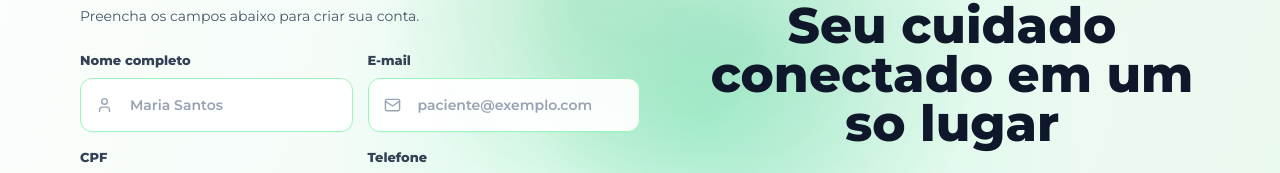
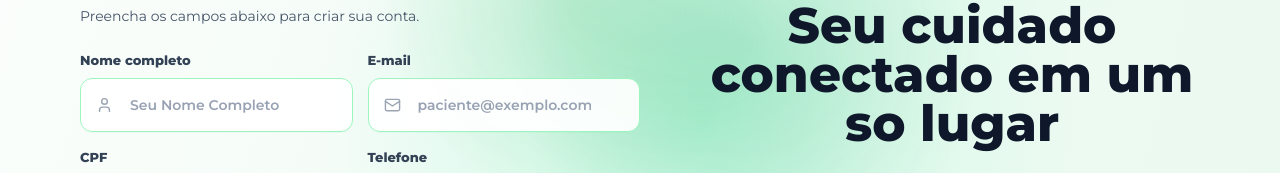
Before and after one commit to 0xbyWill/MediConnect, a React (Vite) app: page / in a window 1280 px wide. Both pictures are taken after a click on the button "Criar Conta". Shown: the part 280-453 px from the top of the page. Built offline with nearby package versions, Linux system fonts and the light colour scheme.

Commit message:
fix: retirado os icones com opções de marca consulta e excluir paciente do perfil medico e ajustado o placeholder do campo Nome Completo no criar conta

```diff
--- a/src/pages/CadastroPaciente.tsx
+++ b/src/pages/CadastroPaciente.tsx
@@ -174,7 +174,7 @@ export default function CadastroPaciente({ onBackToLogin }: CadastroPacienteProp
                   id="patient-full-name"
                   value={form.full_name}
                   onChange={event => setField('full_name', event.target.value)}
-                  placeholder="Maria Santos"
+                  placeholder="Seu Nome Completo"
                   autoComplete="name"
                   maxLength={120}
                   required
--- a/src/pages/Pacientes.tsx
+++ b/src/pages/Pacientes.tsx
@@ -543,6 +543,8 @@ export default function Pacientes({
 }: PacientesProps) {
   const { user } = useAuth();
   const hideAddButton = user?.role === 'medico';
+  const canSchedulePatient = user?.role !== 'medico' && Boolean(onSchedule);
+  const canDeletePatient = user?.role !== 'medico' && (!readOnly || allowDelete);
 
   // -- Estados de lista/filtro --
   const [search, setSearch]               = useState('');
@@ -1035,8 +1037,8 @@ export default function Pacientes({
                       <div style={{ display: 'flex', gap: 6, alignItems: 'center' }}>
                         <ActionBtn icon={Eye} color="var(--primary)" title="Ver prontuário" onClick={() => openView(p)} />
                         <ActionBtn icon={Pencil} color="#d97706" title="Editar" onClick={() => openEdit(p)} />
-                        <ActionBtn icon={Calendar} color="#7c3aed" title="Marcar consulta" onClick={() => onSchedule?.(p.id)} />
-                        {(!readOnly || allowDelete) && <ActionBtn icon={Trash2} color="var(--red-500)" title="Excluir" onClick={() => { setDeleteError(''); setConfirmDelete(p.id); }} />}
+                        {canSchedulePatient && <ActionBtn icon={Calendar} color="#7c3aed" title="Marcar consulta" onClick={() => onSchedule(p.id)} />}
+                        {canDeletePatient && <ActionBtn icon={Trash2} color="var(--red-500)" title="Excluir" onClick={() => { setDeleteError(''); setConfirmDelete(p.id); }} />}
                       </div>
                     </td>
                   </tr>
```
